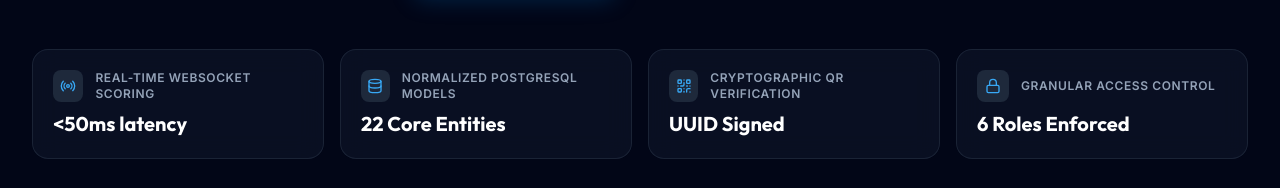
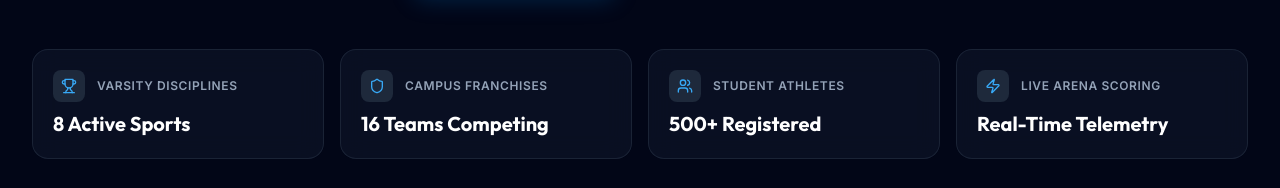
Before and after one commit to Harshsharma-77/PCTE-SPORTEX, a React (Vite) app in the folder client/: page / in a window 1280 px wide. Shown: the part 468-656 px from the top of the page. Built offline with nearby package versions, Linux system fonts and the light colour scheme; no server answers.

Commit message:
style: replace tech metrics with college sports statistics

```diff
--- a/client/src/pages/HomePage.tsx
+++ b/client/src/pages/HomePage.tsx
@@ -5,11 +5,8 @@ import {
   Shield,
   Zap,
   Users,
-  QrCode,
   ArrowRight,
-  Database,
   Radio,
-  Lock,
 } from 'lucide-react';
 import { ApiStatusBadge } from '../components/common/ApiStatusBadge';
 
@@ -63,10 +60,10 @@ export const HomePage: React.FC = () => {
   ];
 
   const highlights = [
-    { label: 'Real-Time WebSocket Scoring', value: '<50ms latency', icon: Radio },
-    { label: 'Normalized PostgreSQL Models', value: '22 Core Entities', icon: Database },
-    { label: 'Cryptographic QR Verification', value: 'UUID Signed', icon: QrCode },
-    { label: 'Granular Access Control', value: '6 Roles Enforced', icon: Lock },
+    { label: 'Varsity Disciplines', value: '8 Active Sports', icon: Trophy },
+    { label: 'Campus Franchises', value: '16 Teams Competing', icon: Shield },
+    { label: 'Student Athletes', value: '500+ Registered', icon: Users },
+    { label: 'Live Arena Scoring', value: 'Real-Time Telemetry', icon: Zap },
   ];
 
   return (
```
